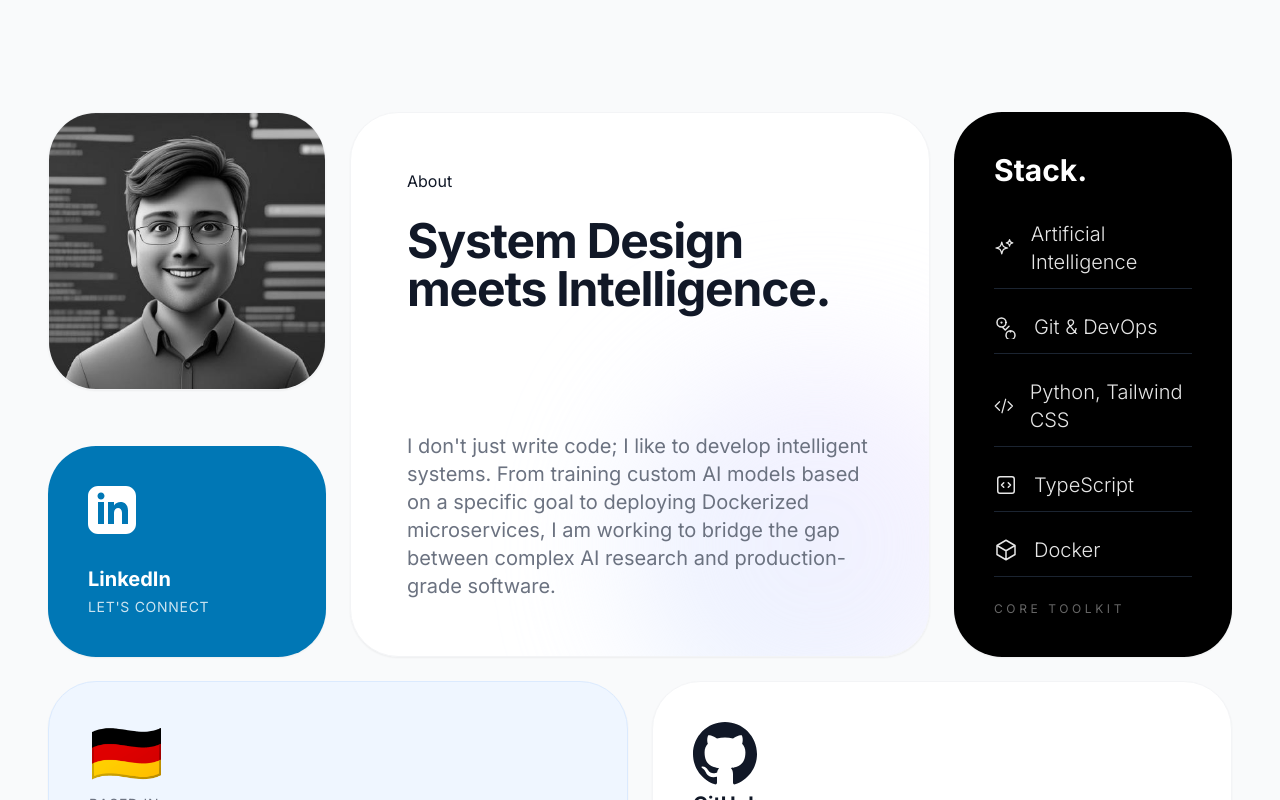
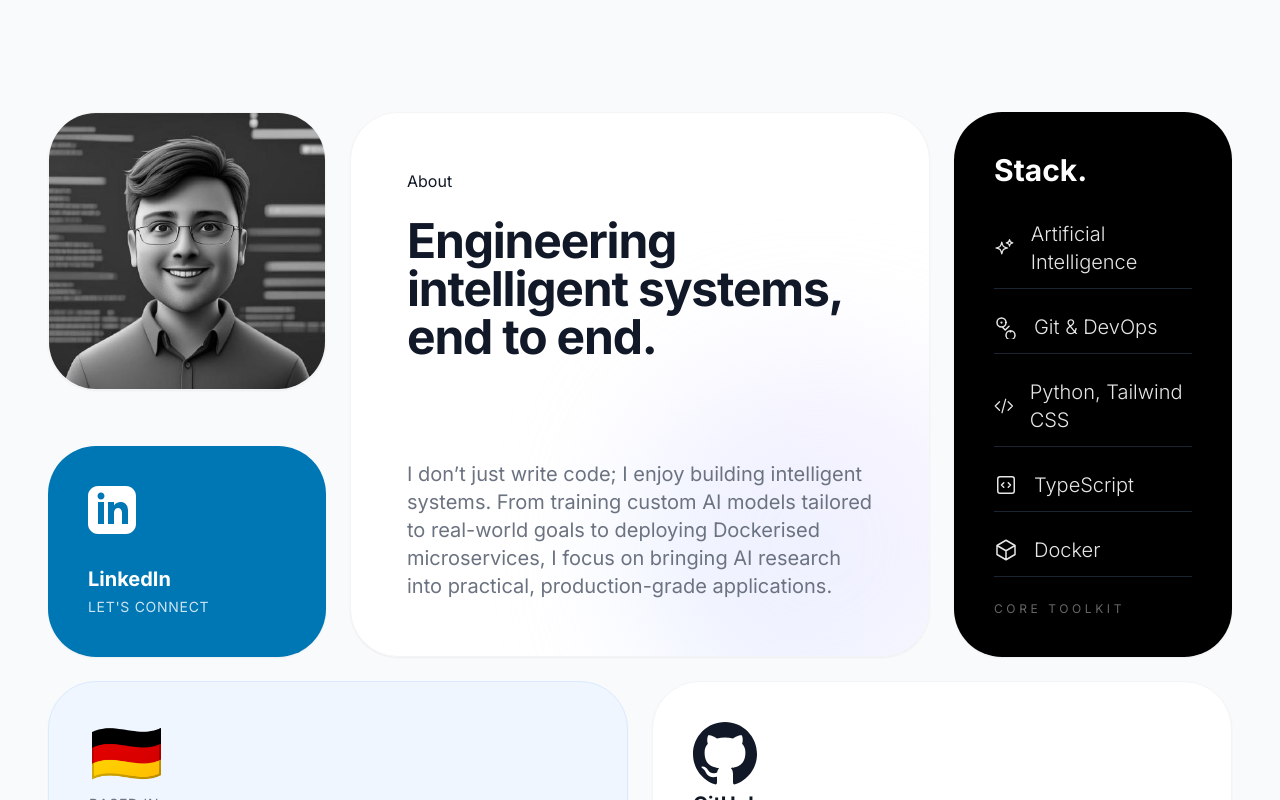
Before and after one commit to barbininiccolo/barbininiccolo.github.io, a SvelteKit app: page / in a window 1280 px wide. Shown: the part 576-1376 px from the top of the page. Built offline with nearby package versions, Linux system fonts and the light colour scheme.

Commit message:
Change: Changed the description and the about title.

```diff
--- a/src/routes/+page.svelte
+++ b/src/routes/+page.svelte
@@ -31,10 +31,10 @@
       <div class="relative z-10 flex flex-col h-full justify-between">
         <div>
           <div class="badge badge-lg badge-neutral mb-6">About</div>
-          <h2 class="text-3xl md:text-5xl font-bold mb-6 tracking-tight">System Design <br/> meets Intelligence.</h2>
+          <h2 class="text-3xl md:text-5xl font-bold mb-6 tracking-tight">Engineering intelligent systems, <br/> end to end.</h2>
         </div>
         <p class="text-lg md:text-xl text-gray-500 leading-relaxed max-w-lg">
-          I don't just write code; I like to develop intelligent systems. From training custom AI models based on a specific goal to deploying Dockerized microservices, I am working to bridge the gap between complex AI research and production-grade software.
+          I don’t just write code; I enjoy building intelligent systems. From training custom AI models tailored to real-world goals to deploying Dockerised microservices, I focus on bringing AI research into practical, production-grade applications.
         </p>
       </div>
       <!-- Decorative Gradient -->
```
